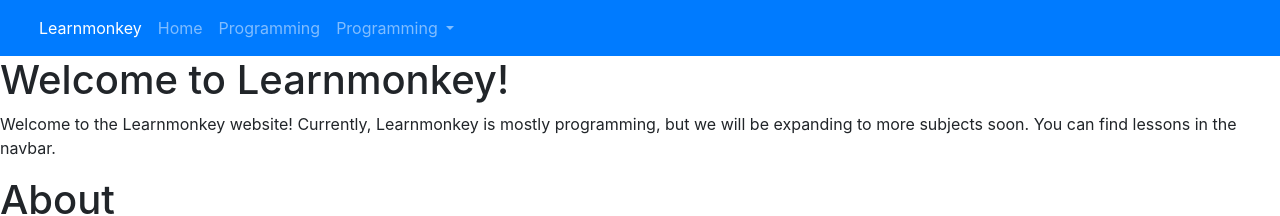
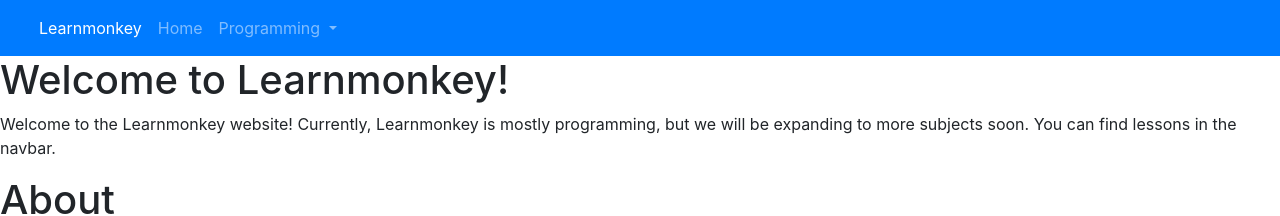
Before and after one commit to learnmonkey/learnmonkey.github.io, a Jekyll site: the page built from index.html, in a window 1280 px wide. Shown: the top 216 px of the page. Built offline with Jekyll 4.4.1, drawn with Linux system fonts in a browser that asks for light colours.

Commit message:
Quick edits

```diff
--- a/_layouts/default.html
+++ b/_layouts/default.html
@@ -18,9 +18,6 @@
                 </li>
                 <li class="nav-item">
                   <a class="nav-link" href="/">Home</a>
-                </li>
-                <li class="nav-item">
-                  <a class="nav-link" href="/programming/">Programming</a>
                 </li>
                 <li class="nav-item dropdown">
                   <a class="nav-link dropdown-toggle" href="/programming/" id="navbardrop" data-toggle="dropdown">
--- a/index.html
+++ b/index.html
@@ -1,13 +1,18 @@
 ---
+title: Home
 permalink: /
 layout: default
 ---
 
+<section>
     <h1>Welcome to Learnmonkey!</h1>
     <p>Welcome to the Learnmonkey website! Currently, Learnmonkey is mostly programming, but we will be expanding to more subjects soon. You can find lessons in the navbar.</p>
+</section>
 
+<section>
 <h1>About</h1>
     <h2>Our Mission</h2>
     <p>The mission of Learnmonkey is to provide high-quality educational content for free.</p>
     <h2>Contributing</h2>
     <p>Learnmonkey has a <a href="https://github.com/learnmonkey/learnmonkey.github.io">GitHub repository</a> and we would love if you contributed through pull requests and issues.</p>
+</section>
--- a/programming/index.html
+++ b/programming/index.html
@@ -1,13 +1,14 @@
 ---
+title: Programming
 permalink: /programming/
 layout: default
 ---
 
 <section>
-<p>There is lots of programming content on Learnmonkey. Below is a list of programming topics we cover:</p>
+    <p>There is lots of programming content on Learnmonkey. Below is a list of programming topics we cover:</p>
     <ul>
         <li><a href="/programming/python/">Python</a></li>
-        <li>HTML (coming soon!)</li>.
+        <li>HTML (coming soon!)</li>
         <li>CSS (coming soon!)</li>
         <li>JavaScript (coming soon!)</li>
     </ul>
```
Lines whose indentation alone changed are shown as unchanged.
